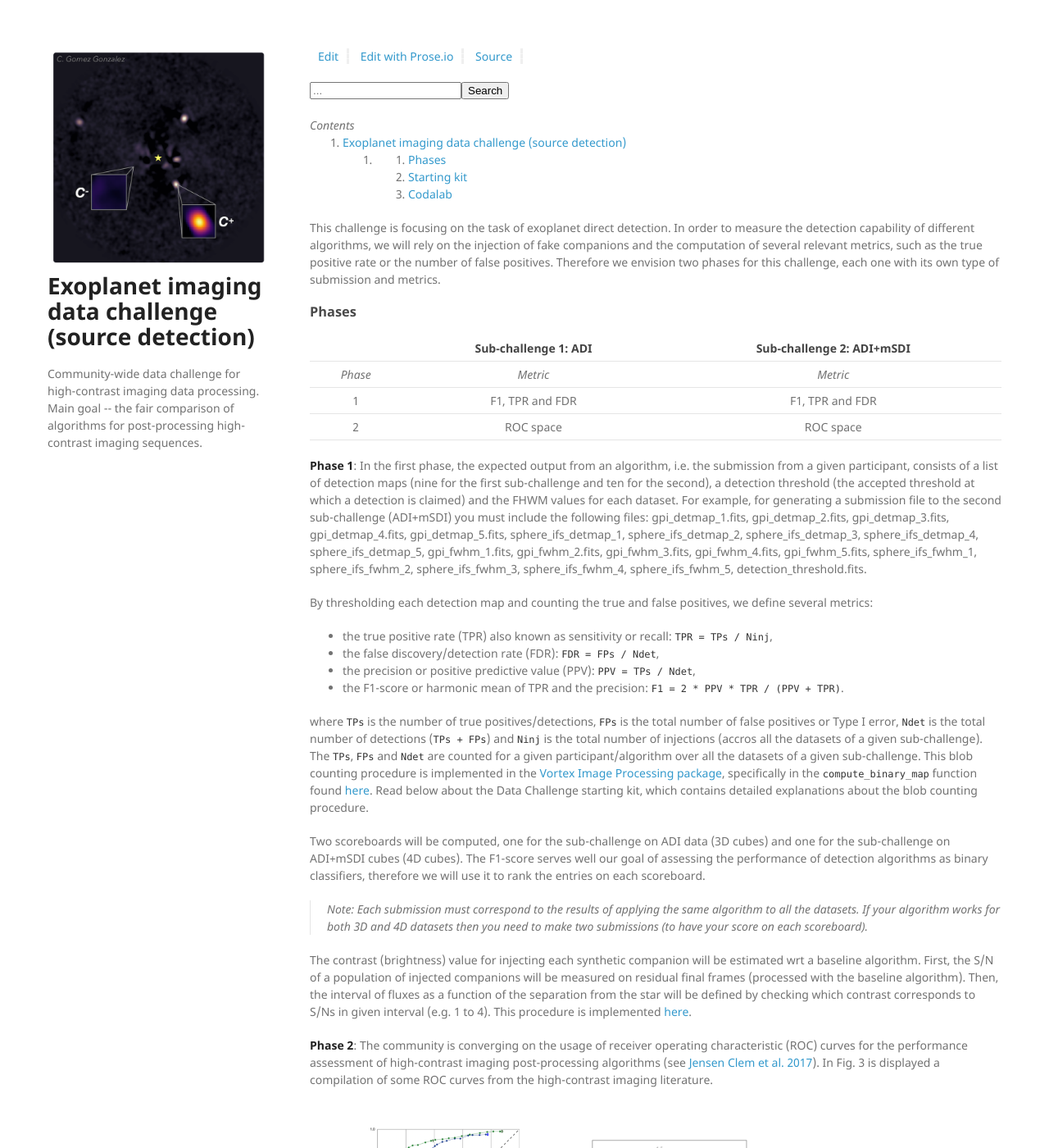
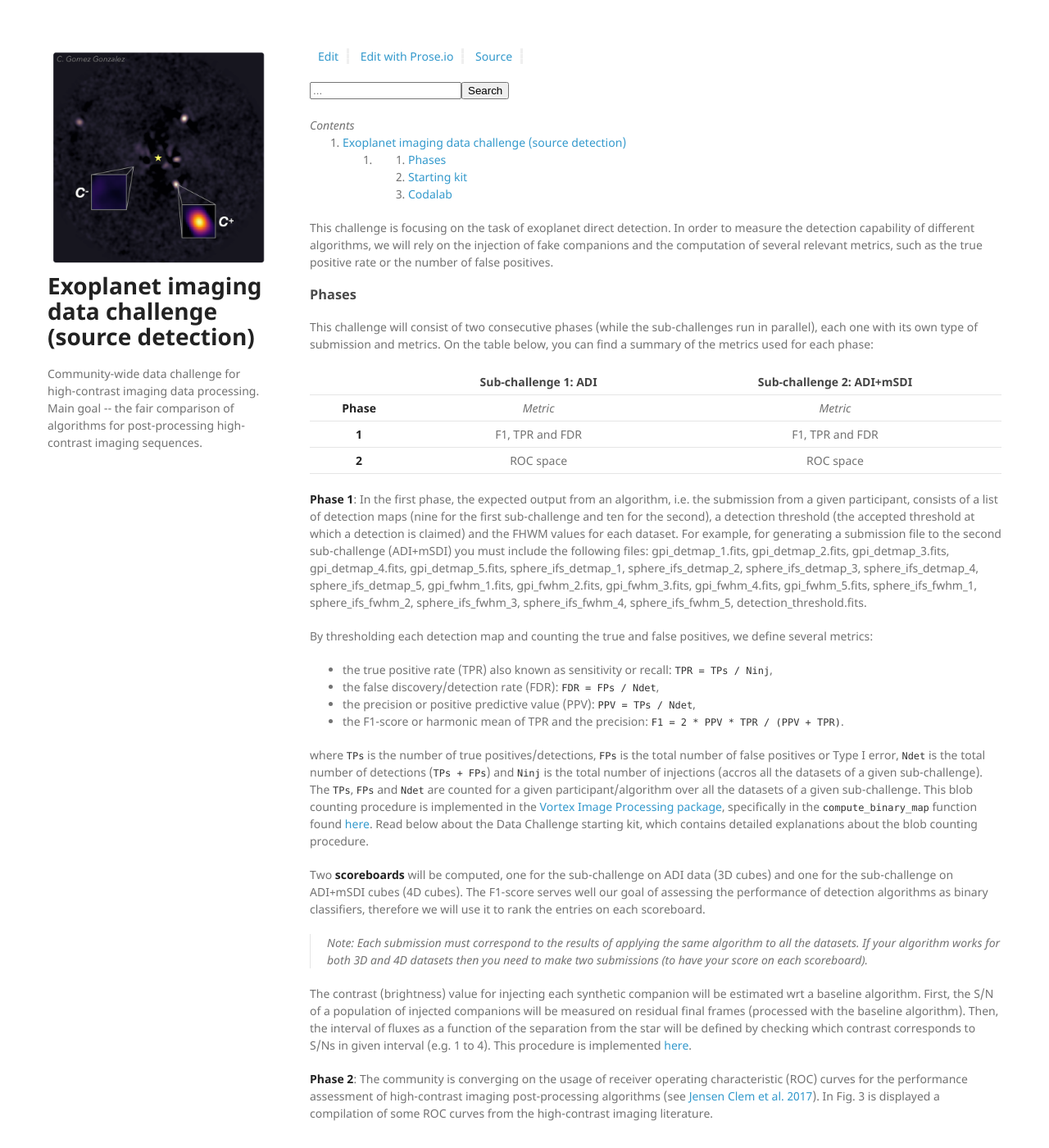
Before and after one commit to carlgogo/exoimaging_challenge, a Jekyll site: the page built from pages/metrics.md, in a window 1280 px wide and 1400 px high. Shown: the whole window at 82% size. Built offline with Jekyll 4.4.1, drawn with Linux system fonts in a browser that asks for light colours; nearby versions of some CDN libraries; our own code applies the rules of GitHub Pages for plain Markdown files.

Commit message:
updating datasets and metrics

```diff
--- a/pages/metrics.md
+++ b/pages/metrics.md
@@ -1,12 +1,14 @@
-This challenge is focusing on the task of exoplanet direct detection. In order to measure the detection capability of different algorithms, we will rely on the injection of fake companions and the computation of several relevant metrics, such as the true positive rate or the number of false positives. Therefore we envision two phases for this challenge, each one with its own type of submission and metrics.
+This challenge is focusing on the task of exoplanet direct detection. In order to measure the detection capability of different algorithms, we will rely on the injection of fake companions and the computation of several relevant metrics, such as the true positive rate or the number of false positives.
 
 ### Phases
 
+This challenge will consist of two consecutive phases (while the sub-challenges run in parallel), each one with its own type of submission and metrics. On the table below, you can find a summary of the metrics used for each phase:
+
 |           |Sub-challenge 1: ADI   |Sub-challenge 2: ADI+mSDI
 |:--:       |:--:                   |:--:
-|*Phase*    |*Metric*               |*Metric*
-| 1         |F1, TPR and FDR        |F1, TPR and FDR
-| 2         |ROC space              |ROC space
+|**Phase**  |*Metric*               |*Metric*
+|**1**      |F1, TPR and FDR        |F1, TPR and FDR
+|**2**      |ROC space              |ROC space
 
 **Phase 1**: In the first phase, the expected output from an algorithm, i.e. the submission from a given participant, consists of a list of detection maps (nine for the first sub-challenge and ten for the second), a detection threshold (the accepted threshold at which a detection is claimed) and the FHWM values for each dataset. For example, for generating a submission file to the second sub-challenge (ADI+mSDI) you must include the following files: gpi_detmap_1.fits, gpi_detmap_2.fits, gpi_detmap_3.fits, gpi_detmap_4.fits, gpi_detmap_5.fits, sphere_ifs_detmap_1, sphere_ifs_detmap_2, sphere_ifs_detmap_3, sphere_ifs_detmap_4, sphere_ifs_detmap_5, gpi_fwhm_1.fits, gpi_fwhm_2.fits, gpi_fwhm_3.fits, gpi_fwhm_4.fits, gpi_fwhm_5.fits, sphere_ifs_fwhm_1, sphere_ifs_fwhm_2, sphere_ifs_fwhm_3, sphere_ifs_fwhm_4, sphere_ifs_fwhm_5, detection_threshold.fits.
 
@@ -19,7 +21,7 @@ By thresholding each detection map and counting the true and false positives, we
 
 where ``TPs`` is the number of true positives/detections, ``FPs`` is the total number of false positives or Type I error, ``Ndet`` is the total number of detections (``TPs + FPs``) and ``Ninj`` is the total number of injections (accros all the datasets of a given sub-challenge). The ``TPs``, ``FPs`` and ``Ndet`` are counted for a given participant/algorithm over all the datasets of a given sub-challenge. This blob counting procedure is implemented in the [Vortex Image Processing package](https://github.com/vortex-exoplanet/VIP), specifically in the ``compute_binary_map`` function found [here](https://github.com/vortex-exoplanet/VIP/blob/master/vip_hci/metrics/roc.py). Read below about the Data Challenge starting kit, which contains detailed explanations about the blob counting procedure.
 
-Two scoreboards will be computed, one for the sub-challenge on ADI data (3D cubes) and one for the sub-challenge on ADI+mSDI cubes (4D cubes). The F1-score serves well our goal of assessing the performance of detection algorithms as binary classifiers, therefore we will use it to rank the entries on each scoreboard.
+Two **scoreboards** will be computed, one for the sub-challenge on ADI data (3D cubes) and one for the sub-challenge on ADI+mSDI cubes (4D cubes). The F1-score serves well our goal of assessing the performance of detection algorithms as binary classifiers, therefore we will use it to rank the entries on each scoreboard.
 
 > Note: Each submission must correspond to the results of applying the same algorithm to all the datasets. If your algorithm works for both 3D and 4D datasets then you need to make two submissions (to have your score on each scoreboard).
 
```
Also changed, not shown: pages/datasets.md (+1 -1 lines).
